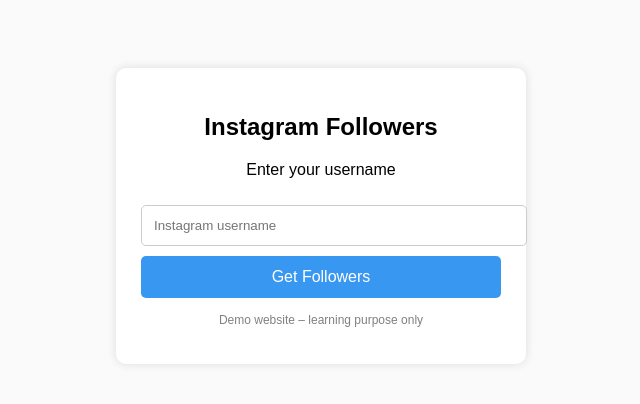
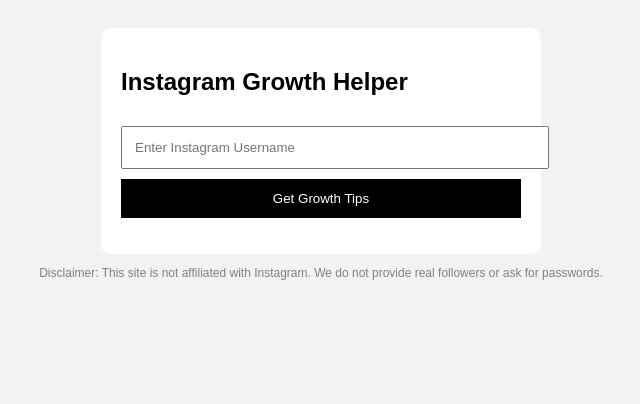
Before and after one commit to shankarpanchal0009-lab/instagramfreefollowerss, a plain HTML site: page index.html in a window 1280 px wide. Shown: the whole page, without its empty margins (319-959 px from the left). Drawn offline with Linux system fonts and the light colour scheme.

Commit message:
Revise index.html for Instagram Growth Helper
Updated the HTML structure and content for the Instagram growth helper feature.

```diff
--- a/index.html
+++ b/index.html
@@ -1,60 +1,35 @@
 <!DOCTYPE html>
-<html>
+<html lang="en">
 <head>
-  <title>Instagram Followers</title>
-  <meta name="viewport" content="width=device-width, initial-scale=1">
+  <meta charset="UTF-8">
+  <title>Instagram Growth Tips</title>
+  <meta name="viewport" content="width=device-width, initial-scale=1.0">
   <style>
-    body{
-      font-family: Arial;
-      background:#fafafa;
-      text-align:center;
-      padding-top:60px;
-    }
-    .box{
-      background:#fff;
-      width:90%;
-      max-width:360px;
-      margin:auto;
-      padding:25px;
-      border-radius:10px;
-      box-shadow:0 0 10px #ddd;
-    }
-    input,button{
-      width:100%;
-      padding:12px;
-      margin-top:10px;
-      border-radius:5px;
-    }
-    input{border:1px solid #ccc;}
-    button{
-      background:#3897f0;
-      color:#fff;
-      border:none;
-      font-size:16px;
-    }
+    body{font-family:Arial;background:#f2f2f2;padding:20px}
+    .box{max-width:400px;margin:auto;background:#fff;padding:20px;border-radius:10px}
+    input,button{width:100%;padding:12px;margin-top:10px}
+    button{background:#000;color:#fff;border:none}
   </style>
 </head>
 <body>
 
 <div class="box">
-  <h2>Instagram Followers</h2>
-  <p>Enter your username</p>
-
-  <input id="user" placeholder="Instagram username">
-  <button onclick="go()">Get Followers</button>
-
-  <p style="font-size:12px;color:gray;margin-top:15px;">
-    Demo website – learning purpose only
-  </p>
+  <h2>Instagram Growth Helper</h2>
+  <input id="username" placeholder="Enter Instagram Username">
+  <button onclick="showTips()">Get Growth Tips</button>
+  <p id="output"></p>
 </div>
 
+<p style="text-align:center;font-size:12px;color:gray">
+  Disclaimer: This site is not affiliated with Instagram.
+  We do not provide real followers or ask for passwords.
+</p>
+
 <script>
-function go(){
-  if(document.getElementById("user").value==""){
-    alert("Username required");
-  }else{
-    window.location.href="process.html";
-  }
+function showTips(){
+  let u = document.getElementById("username").value;
+  document.getElementById("output").innerHTML =
+    "Hello <b>"+u+"</b><br>• Post reels daily<br>• Use trending hashtags<br>• Stay consistent";
 }
 </script>
 
```
